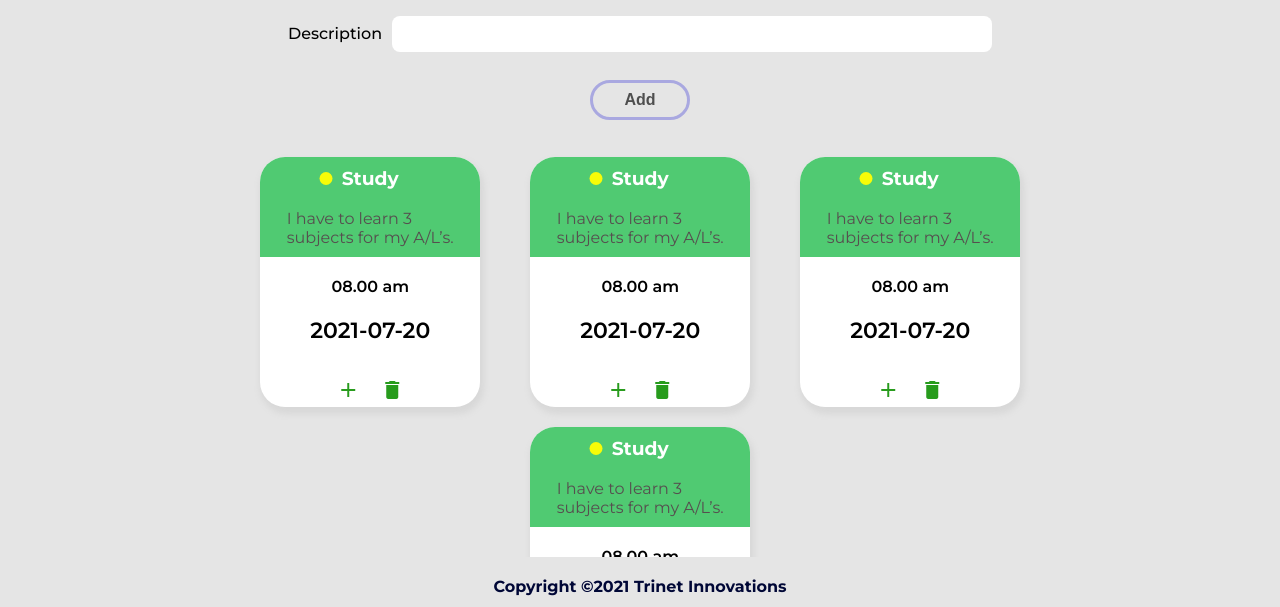
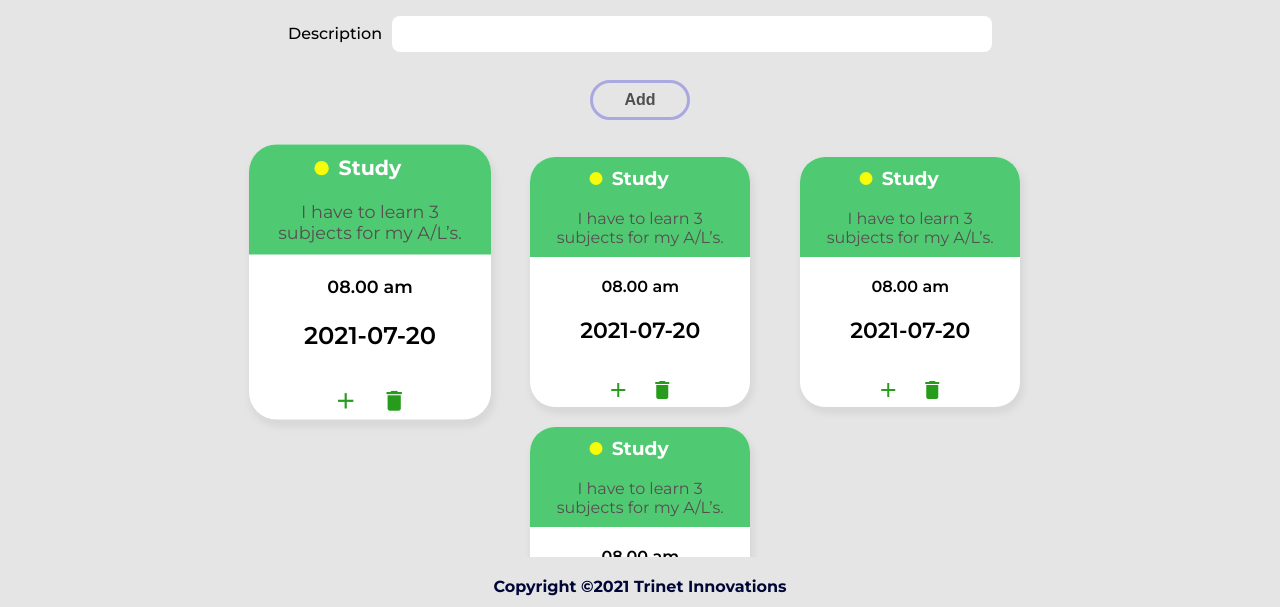
Before and after one commit to lochanathiwanka/Trinet_Todo_App, a plain HTML site: page index.html in a window 1280 px wide. In both pictures the pointer is over the element 369 px from the left and 475 px from the top of the page. Shown: the part 193-800 px from the top of the page. Drawn offline with Linux system fonts and the light colour scheme.

Commit message:
Task list styled

```diff
--- a/assets/css/style.css
+++ b/assets/css/style.css
@@ -142,6 +142,12 @@ body {
     border-radius: 25px;
     background-color: white;
     box-shadow: 2px 5px 6px 2px #d8d8d8;
+    transition: all 0.3s ease-out;
+}
+
+.task-container > .container > .task:hover {
+    transform: scale(1.1);
+    transition: all 0.3s ease-in;
 }
 
 .task-container > .container > .task > .header {
@@ -176,6 +182,7 @@ body {
     width: max-content;
     bottom: 10px;
     left: 50%;
+    text-align: center;
     transform: translateX(-50%);
     color: #564F4F;
 }
@@ -238,7 +245,6 @@ body {
     position: relative;
     width: 100vw;
     height: 38px;
-    /*background-color: #000736;*/
 }
 
 .footer-container > h3 {
```
